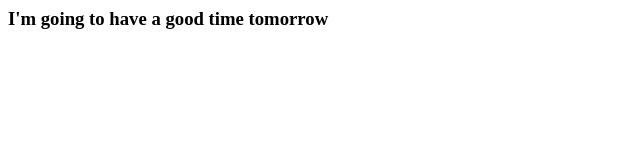
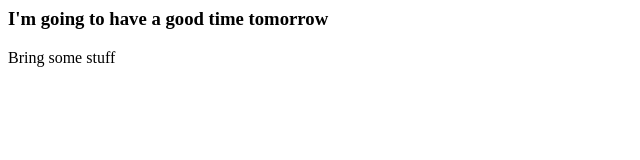
Before and after one commit to Mugammad/heritage_day, a plain HTML site: page index.html in a window 1280 px wide. Shown: the whole page, without its empty margins (0-640 px from the left). Drawn offline with Linux system fonts and the light colour scheme.

Commit message:
Added what to bring to the braai

```diff
--- a/index.html
+++ b/index.html
@@ -4,5 +4,6 @@
     </head>
     <body>
         <h3>I'm going to have a good time tomorrow</h3>
+        <p>Bring some stuff</p>
     </body>
 </html>
```
